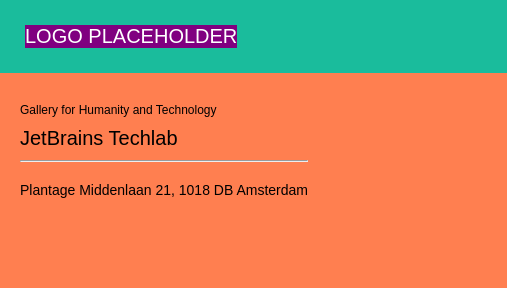
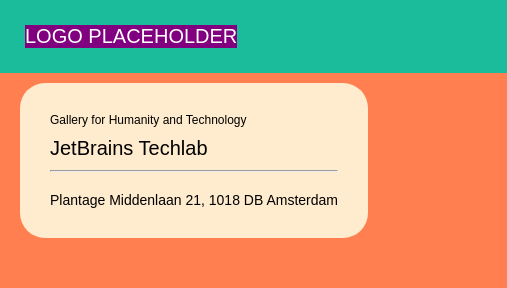
Before and after one commit to fstijnman/close, a plain HTML site: page index.html in a window 1280 px wide. Shown: the top 288 px of the page, 0-507 px from the left. Drawn offline with nearby package versions, Linux system fonts and the light colour scheme; some packages are replaced by stand-ins of ours.

Commit message:
venue card

```diff
--- a/style/style.css
+++ b/style/style.css
@@ -90,8 +90,13 @@
   padding-left: 20px;
   padding-right: 20px;
 }
+.venue-container {
+  background-color: blanchedalmond;
+  border-radius: 25px;
+  padding: 30px;
+  margin-top: 10px;
+}
 .venue-description {
-  margin-top: 30px;
   font-size: 12px;
 }
 .venue-name {
```
Also changed, not shown: index.html (+1 -0 lines).
